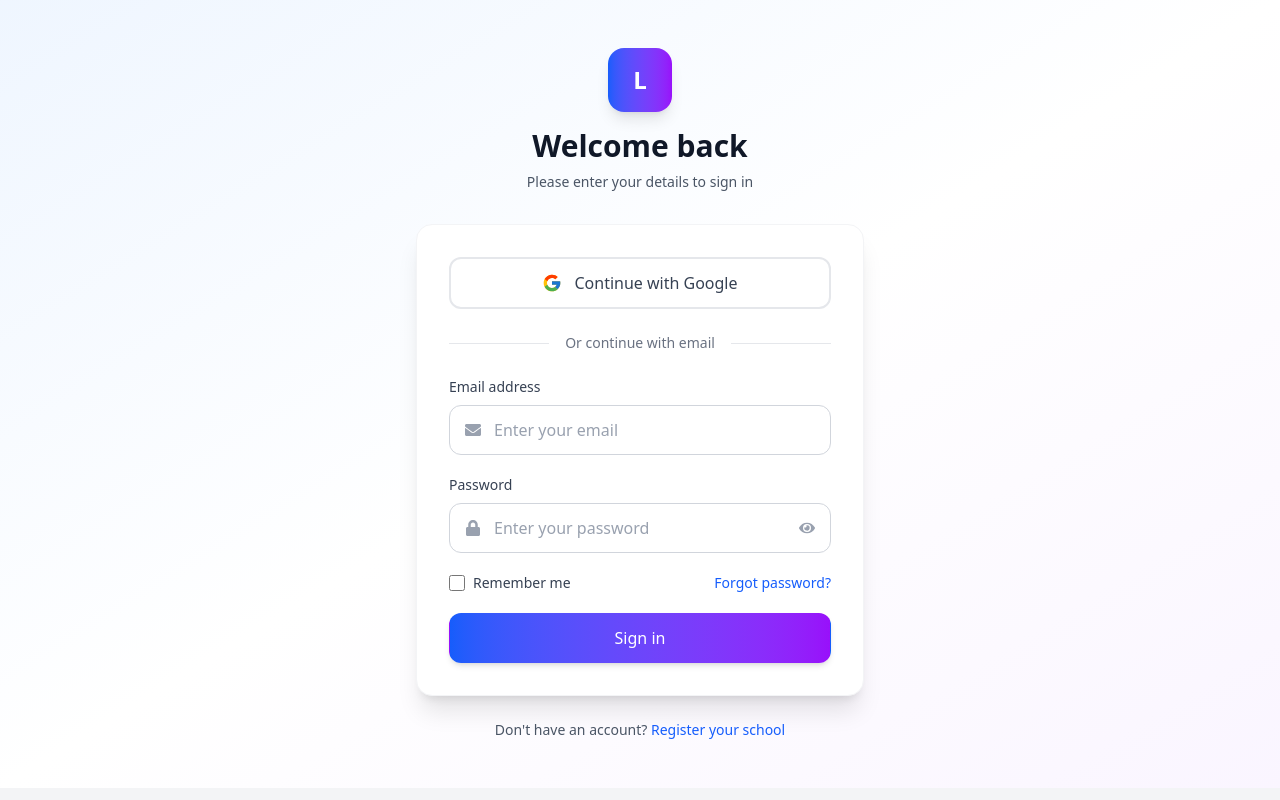
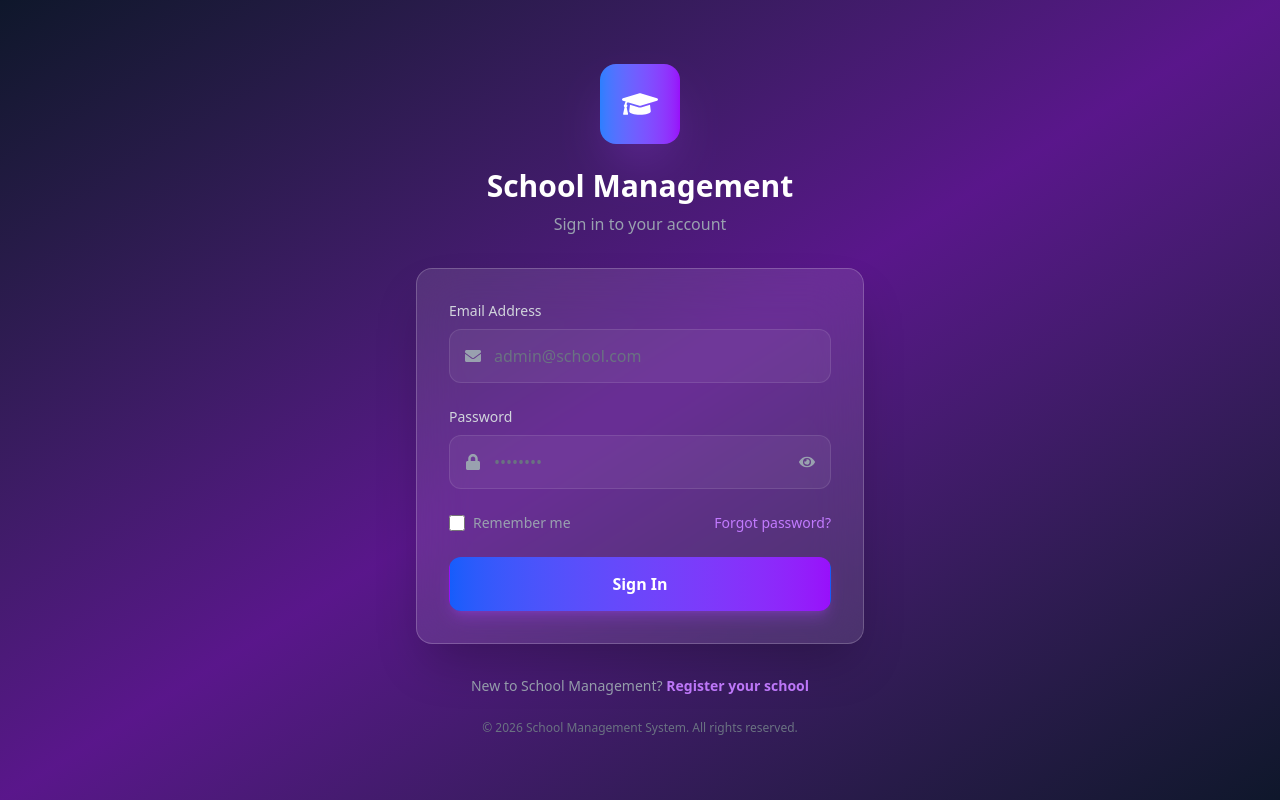
Before and after one commit to Rehman32/school-management-mern-client, a React (Vite) app: page / in a window 1280 px wide. Built offline with nearby package versions, Linux system fonts and the light colour scheme.

Commit message:
feat(ui): enhance login with dark theme & review all modules - Redesigned Login page with glassmorphism - Added remember email feature

```diff
--- a/src/pages/Login.jsx
+++ b/src/pages/Login.jsx
@@ -1,10 +1,14 @@
-import axios from '../utils/axiosInstance';
-import React, { useState } from "react";
+// ============================================
+// LOGIN PAGE - INDUSTRY GRADE
+// Clean, professional login experience
+// ============================================
+
+import { useState } from "react";
 import { useAuth } from "../context/AuthContext";
 import toast from 'react-hot-toast';
 import { Link } from "react-router-dom";
-import { FaEye, FaEyeSlash, FaEnvelope, FaLock } from 'react-icons/fa';
-import { FcGoogle } from 'react-icons/fc';
+import { FaEye, FaEyeSlash, FaEnvelope, FaLock, FaGraduationCap } from 'react-icons/fa';
+import axios from '../utils/axiosInstance';
 
 export default function Login() {
   const [formData, setFormData] = useState({
@@ -13,41 +17,45 @@ export default function Login() {
   });
   const [showPassword, setShowPassword] = useState(false);
   const [isLoading, setIsLoading] = useState(false);
+  const [rememberMe, setRememberMe] = useState(false);
   const { login } = useAuth();
 
   const handleSubmit = async (e) => {
     e.preventDefault();
+
+    if (!formData.email || !formData.password) {
+      toast.error('Please enter email and password');
+      return;
+    }
+
     setIsLoading(true);
 
-    console.log('🔍 Frontend: Attempting login with:', formData.email); // DEBUG
-
     try {
-      // Make sure we're sending the data correctly
       const response = await axios.post('/auth/login', {
-        email: formData.email.trim(), // Remove whitespace
+        email: formData.email.trim().toLowerCase(),
         password: formData.password,
       });
 
-      console.log('✅ Frontend: Login response:', response.data); // DEBUG
-
       // Extract token from response
-      const token = response.data?.data?.accessToken || response.data?.accessToken || response.data?.token;
+      const token = response.data?.data?.accessToken || response.data?.accessToken;
 
       if (!token) {
-        console.error('❌ Frontend: No token in response:', response.data);
-        toast.error('Login failed: No token received');
+        toast.error('Login failed: Invalid response');
         return;
       }
 
+      // Store remember me preference
+      if (rememberMe) {
+        localStorage.setItem('rememberEmail', formData.email);
+      } else {
+        localStorage.removeItem('rememberEmail');
+      }
+
       login(token);
-      toast.success("Login Successful");
+      toast.success("Welcome back!");
+
     } catch (error) {
-      console.error('❌ Frontend: Login error:', error);
-      console.error('Response data:', error.response?.data);
-
-      const errorMessage = error.response?.data?.message ||
-                          error.response?.data?.msg ||
-                          'Login Failed';
+      const errorMessage = error.response?.data?.message || 'Invalid email or password';
       toast.error(errorMessage);
     } finally {
       setIsLoading(false);
@@ -58,50 +66,39 @@ export default function Login() {
     setFormData({ ...formData, [e.target.name]: e.target.value });
   };
 
+  // Load remembered email on mount
+  useState(() => {
+    const rememberedEmail = localStorage.getItem('rememberEmail');
+    if (rememberedEmail) {
+      setFormData(prev => ({ ...prev, email: rememberedEmail }));
+      setRememberMe(true);
+    }
+  }, []);
+
   return (
-    <div className="min-h-[calc(100vh-64px)] flex items-center justify-center bg-gradient-to-br from-blue-50 via-white to-purple-50 py-12 px-4 sm:px-6 lg:px-8">
+    <div className="min-h-screen flex items-center justify-center bg-gradient-to-br from-slate-900 via-purple-900 to-slate-900 py-12 px-4 sm:px-6 lg:px-8">
       <div className="w-full max-w-md">
         {/* Header */}
         <div className="text-center mb-8">
-          <div className="inline-flex items-center justify-center w-16 h-16 bg-gradient-to-r from-blue-600 to-purple-600 rounded-2xl mb-4 shadow-lg">
-            <span className="text-white text-2xl font-bold">L</span>
+          <div className="inline-flex items-center justify-center w-20 h-20 bg-gradient-to-r from-blue-500 to-purple-600 rounded-2xl mb-6 shadow-2xl shadow-purple-500/30">
+            <FaGraduationCap className="text-white text-4xl" />
           </div>
-          <h2 className="text-3xl font-bold text-gray-900">Welcome back</h2>
-          <p className="mt-2 text-sm text-gray-600">
-            Please enter your details to sign in
+          <h1 className="text-3xl font-bold text-white mb-2">School Management</h1>
+          <p className="text-gray-400">
+            Sign in to your account
           </p>
         </div>
 
         {/* Main Card */}
-        <div className="bg-white rounded-2xl shadow-xl p-8 space-y-6 border border-gray-100">
-          {/* Social Login */}
-          <button
-            type="button"
-            className="w-full flex items-center justify-center gap-3 px-4 py-3 border-2 border-gray-200 rounded-xl hover:bg-gray-50 hover:border-gray-300 transition-all duration-200 font-medium text-gray-700"
-          >
-            <FcGoogle className="text-xl" />
-            Continue with Google
-          </button>
-
-          {/* Divider */}
-          <div className="relative">
-            <div className="absolute inset-0 flex items-center">
-              <div className="w-full border-t border-gray-200"></div>
-            </div>
-            <div className="relative flex justify-center text-sm">
-              <span className="px-4 bg-white text-gray-500">Or continue with email</span>
-            </div>
-          </div>
-
-          {/* Form */}
-          <form onSubmit={handleSubmit} className="space-y-5">
+        <div className="bg-white/10 backdrop-blur-xl rounded-2xl shadow-2xl p-8 border border-white/20">
+          <form onSubmit={handleSubmit} className="space-y-6">
             {/* Email Input */}
             <div>
               <label
                 htmlFor="email"
-                className="block text-sm font-medium text-gray-700 mb-2"
+                className="block text-sm font-medium text-gray-300 mb-2"
               >
-                Email address
+                Email Address
               </label>
               <div className="relative">
                 <div className="absolute inset-y-0 left-0 pl-4 flex items-center pointer-events-none">
@@ -113,10 +110,10 @@ export default function Login() {
                   type="email"
                   onChange={handleChange}
                   value={formData.email}
-                  placeholder="Enter your email"
+                  placeholder="admin@school.com"
                   required
                   autoComplete="email"
-                  className="block w-full pl-11 pr-4 py-3 border border-gray-300 rounded-xl focus:ring-2 focus:ring-blue-500 focus:border-transparent transition-all duration-200 outline-none text-gray-900 placeholder-gray-400"
+                  className="block w-full pl-11 pr-4 py-3.5 bg-white/5 border border-white/10 rounded-xl focus:ring-2 focus:ring-purple-500 focus:border-transparent transition-all duration-200 outline-none text-white placeholder-gray-500"
                 />
               </div>
             </div>
@@ -125,7 +122,7 @@ export default function Login() {
             <div>
               <label
                 htmlFor="password"
-                className="block text-sm font-medium text-gray-700 mb-2"
+                className="block text-sm font-medium text-gray-300 mb-2"
               >
                 Password
               </label>
@@ -137,17 +134,17 @@ export default function Login() {
                   id="password"
                   name="password"
                   type={showPassword ? "text" : "password"}
-                  placeholder="Enter your password"
+                  placeholder="••••••••"
                   onChange={handleChange}
                   value={formData.password}
                   required
                   autoComplete="current-password"
-                  className="block w-full pl-11 pr-12 py-3 border border-gray-300 rounded-xl focus:ring-2 focus:ring-blue-500 focus:border-transparent transition-all duration-200 outline-none text-gray-900 placeholder-gray-400"
+                  className="block w-full pl-11 pr-12 py-3.5 bg-white/5 border border-white/10 rounded-xl focus:ring-2 focus:ring-purple-500 focus:border-transparent transition-all duration-200 outline-none text-white placeholder-gray-500"
                 />
                 <button
                   type="button"
                   onClick={() => setShowPassword(!showPassword)}
-                  className="absolute inset-y-0 right-0 pr-4 flex items-center text-gray-400 hover:text-gray-600 transition-colors"
+                  className="absolute inset-y-0 right-0 pr-4 flex items-center text-gray-400 hover:text-white transition-colors"
                 >
                   {showPassword ? <FaEyeSlash /> : <FaEye />}
                 </button>
@@ -161,18 +158,20 @@ export default function Login() {
                   id="remember-me"
                   name="remember-me"
                   type="checkbox"
-                  className="h-4 w-4 text-blue-600 focus:ring-blue-500 border-gray-300 rounded cursor-pointer"
+                  checked={rememberMe}
+                  onChange={(e) => setRememberMe(e.target.checked)}
+                  className="h-4 w-4 text-purple-600 focus:ring-purple-500 border-gray-600 rounded bg-white/5 cursor-pointer"
                 />
                 <label
                   htmlFor="remember-me"
-                  className="ml-2 block text-sm text-gray-700 cursor-pointer"
+                  className="ml-2 block text-sm text-gray-400 cursor-pointer hover:text-gray-300"
                 >
                   Remember me
                 </label>
               </div>
               <Link
                 to="/forgot-password"
-                className="text-sm font-medium text-blue-600 hover:text-blue-500 transition-colors"
+                className="text-sm font-medium text-purple-400 hover:text-purple-300 transition-colors"
               >
                 Forgot password?
               </Link>
@@ -182,7 +181,7 @@ export default function Login() {
             <button
               type="submit"
               disabled={isLoading}
-              className="w-full flex justify-center items-center py-3 px-4 border border-transparent rounded-xl shadow-md text-white bg-gradient-to-r from-blue-600 to-purple-600 hover:from-blue-700 hover:to-purple-700 focus:outline-none focus:ring-2 focus:ring-offset-2 focus:ring-blue-500 font-medium transition-all duration-200 disabled:opacity-50 disabled:cursor-not-allowed"
+              className="w-full flex justify-center items-center py-3.5 px-4 border border-transparent rounded-xl text-white bg-gradient-to-r from-blue-600 to-purple-600 hover:from-blue-500 hover:to-purple-500 focus:outline-none focus:ring-2 focus:ring-offset-2 focus:ring-purple-500 font-semibold transition-all duration-200 disabled:opacity-50 disabled:cursor-not-allowed shadow-lg shadow-purple-500/25 hover:shadow-purple-500/40"
             >
               {isLoading ? (
                 <>
@@ -209,21 +208,26 @@ export default function Login() {
                   Signing in...
                 </>
               ) : (
-                "Sign in"
+                "Sign In"
               )}
             </button>
           </form>
         </div>
 
         {/* Register Link */}
-        <p className="mt-6 text-center text-sm text-gray-600">
-          Don't have an account?{" "}
+        <p className="mt-8 text-center text-sm text-gray-400">
+          New to School Management?{" "}
           <Link
             to="/register-school"
-            className="font-medium text-blue-600 hover:text-blue-500 transition-colors"
+            className="font-semibold text-purple-400 hover:text-purple-300 transition-colors"
           >
             Register your school
           </Link>
+        </p>
+
+        {/* Footer */}
+        <p className="mt-6 text-center text-xs text-gray-500">
+          © {new Date().getFullYear()} School Management System. All rights reserved.
         </p>
       </div>
     </div>
```
